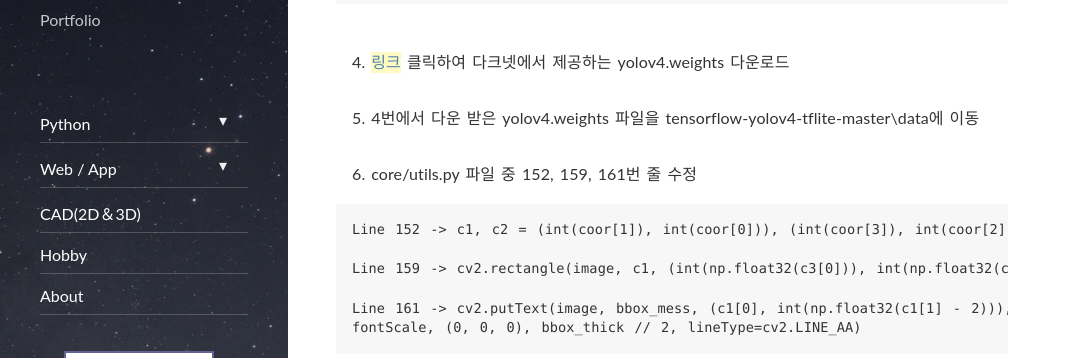
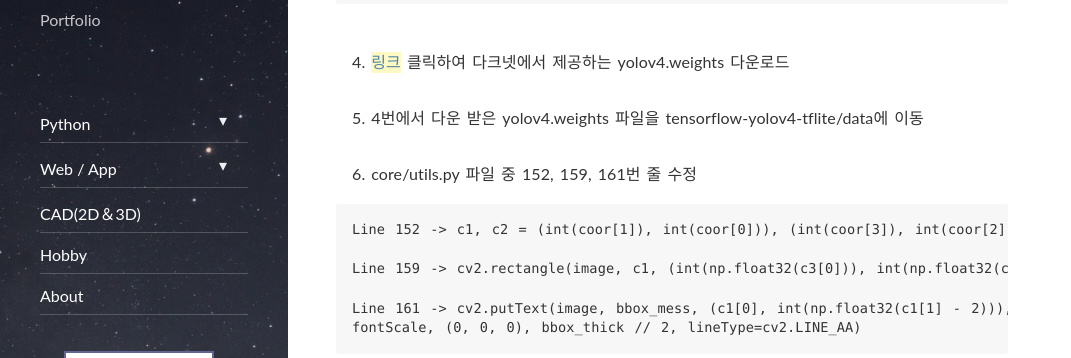
Before and after one commit to JeongJaeyoung0/JeongJaeyoung0.github.io, a Jekyll site: the page built from _posts/2021-08-16-PA-YoloV4Demo.md, in a window 1280 px wide and 900 px high, scrolled down 649 px. Shown: the part 152-510 px from the top of the window, without its empty margins (0-1071 px from the left). Built offline with Jekyll 4.4.1, drawn with Linux system fonts in a browser that asks for light colours; nearby versions of some CDN libraries; comment, search, counter and statistics services are not loaded.

Commit message:
210817-01-yolov4demo

````diff
--- a/_posts/2021-08-16-PA-YoloV4Demo.md
+++ b/_posts/2021-08-16-PA-YoloV4Demo.md
@@ -32,7 +32,7 @@ git clone https://github.com/hunglc007/tensorflow-yolov4-tflite
 ```
 <br>4. [링크](https://github.com/AlexeyAB/darknet/releases/download/darknet_yolo_v3_optimal/yolov4.weights) 클릭하여 다크넷에서 제공하는 yolov4.weights 다운로드
 <br>
-<br>5. 4번에서 다운 받은 yolov4.weights 파일을 tensorflow-yolov4-tflite-master\data에 이동
+<br>5. 4번에서 다운 받은 yolov4.weights 파일을 tensorflow-yolov4-tflite/data에 이동
 <br>
 <br>6. core/utils.py 파일 중 152, 159, 161번 줄 수정
 
````
